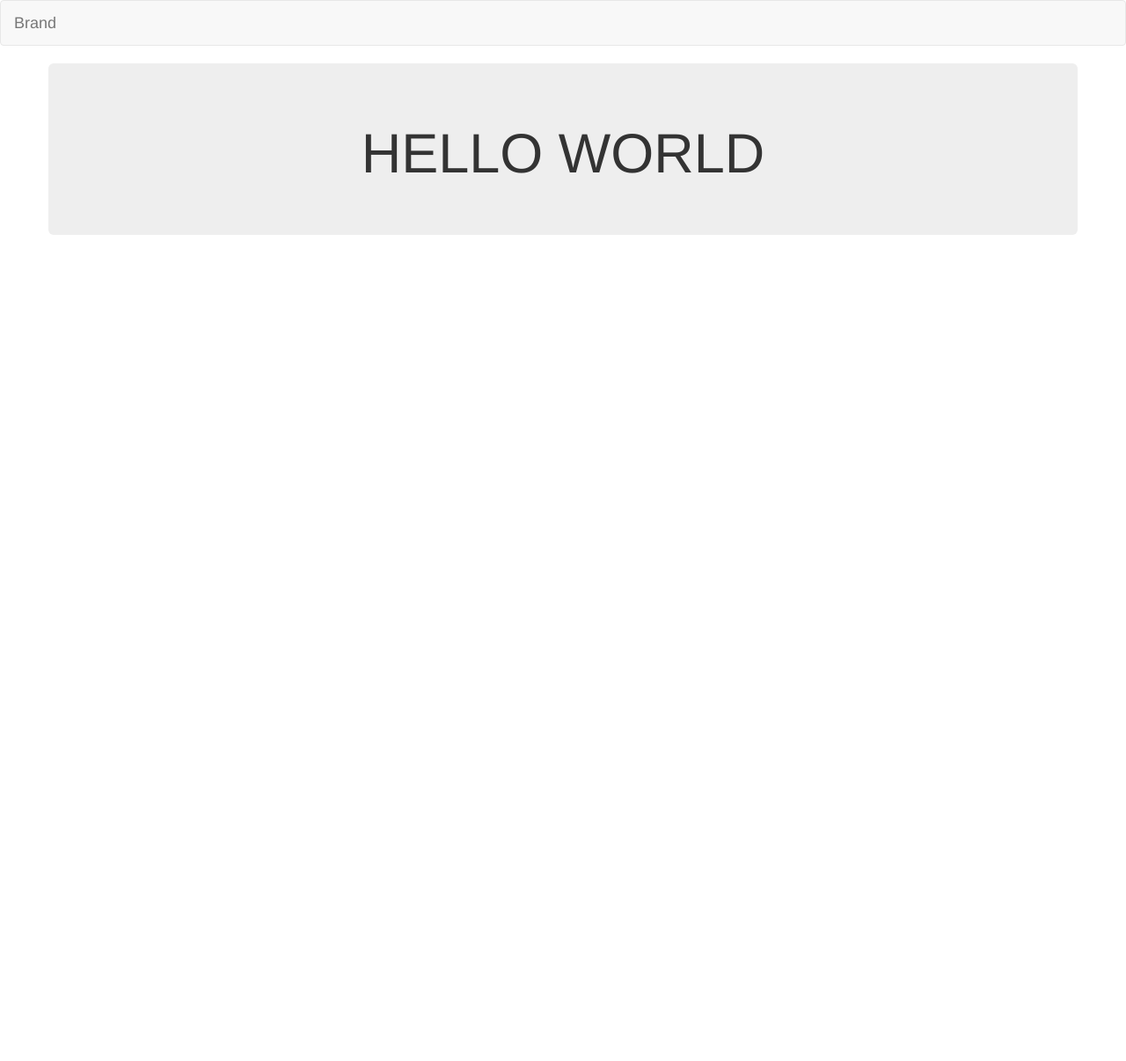
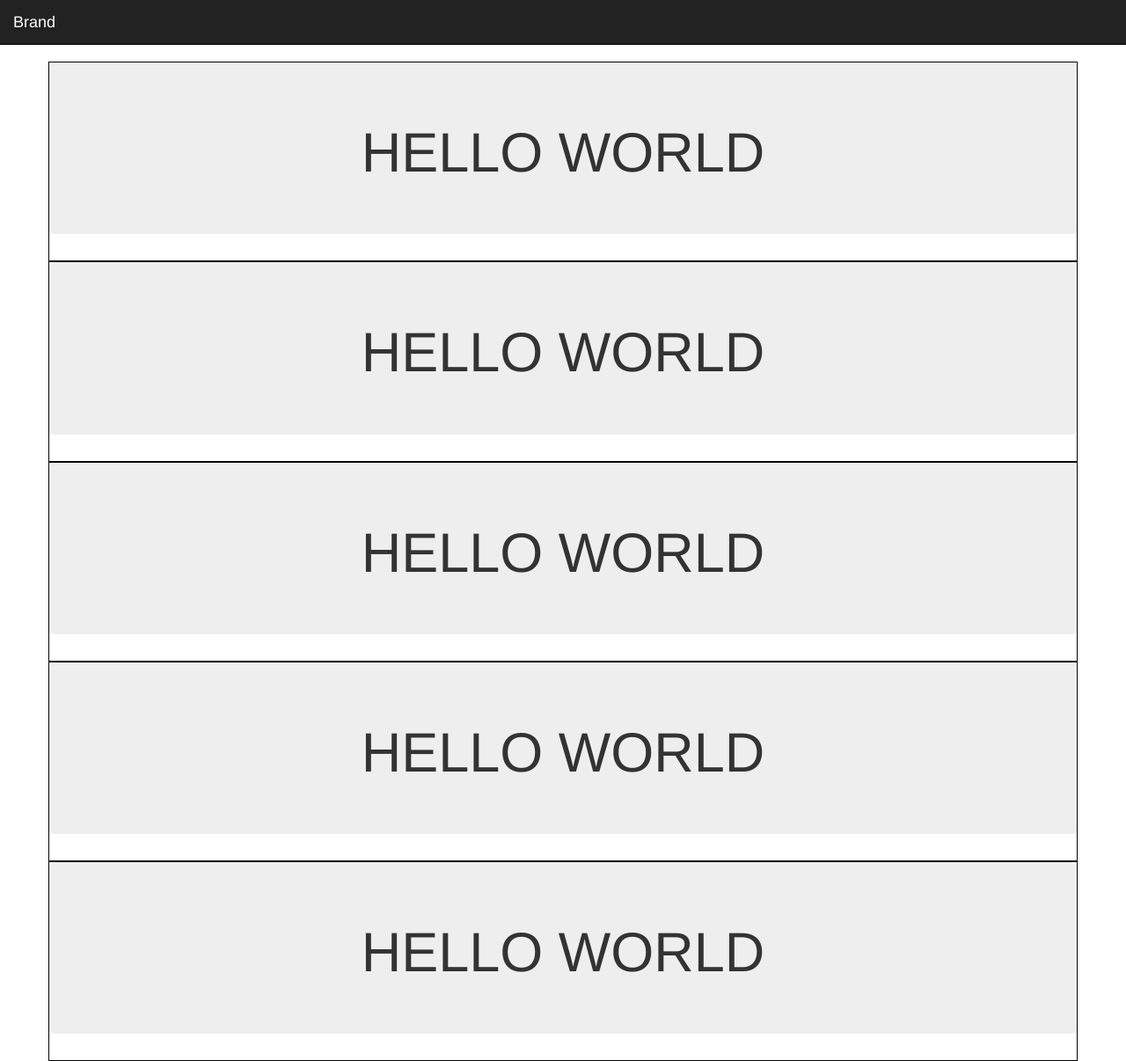
Before and after one commit to iesoitzel/practica_1, a website: page public/index.html in a window 1280 px wide. Shown: the whole page at 88% size. Before the commit the page ends 800 px from the top, so only its background shows below. Drawn offline with Linux system fonts and the light colour scheme.

Commit message:
ejemplos de estilos

```diff
--- /dev/null
+++ b/public/css/style.css
@@ -0,0 +1,7 @@
+body{
+	padding-top: 70px;
+}
+
+#ejemplo{
+	border: 1px solid black;
+}
--- a/public/index.html
+++ b/public/index.html
@@ -4,10 +4,11 @@
 	<head>
 		<title> todo web app </title>
 	<link href= "/css/bootstrap/bootstrap.min.css" rel="stylesheet">
+	<link href="/css/style.css" rel="stylesheet">
 
 	</head>
 	<body>
-		<nav class="navbar navbar-default">
+		<nav class="navbar navbar-default navbar-inverse navbar-fixed-top" role="navigation">
 			<div class="container-fluid">
 		    <!-- Brand and toggle get grouped for better mobile display -->
     			<div class="navbar-header">
@@ -21,7 +22,36 @@
     			</div>
 			</div>
 		</nav>
-<div class="container">
+		<div class="container" id="ejemplo">
+			<div class="row">
+				<div class="jumbotron">
+					<h1 class="text-center"> HELLO WORLD </h1>
+				</div>
+			</div>
+		</div>
+
+		<div class="container" id="ejemplo">
+			<div class="row">
+				<div class="jumbotron">
+					<h1 class="text-center"> HELLO WORLD </h1>
+				</div>
+			</div>
+		</div>
+<div class="container" id="ejemplo">
+			<div class="row">
+				<div class="jumbotron">
+					<h1 class="text-center"> HELLO WORLD </h1>
+				</div>
+			</div>
+		</div>
+<div class="container" id="ejemplo">
+			<div class="row">
+				<div class="jumbotron">
+					<h1 class="text-center"> HELLO WORLD </h1>
+				</div>
+			</div>
+		</div>
+<div class="container" id="ejemplo">
 			<div class="row">
 				<div class="jumbotron">
 					<h1 class="text-center"> HELLO WORLD </h1>
```
Lines whose indentation alone changed are shown as unchanged.
